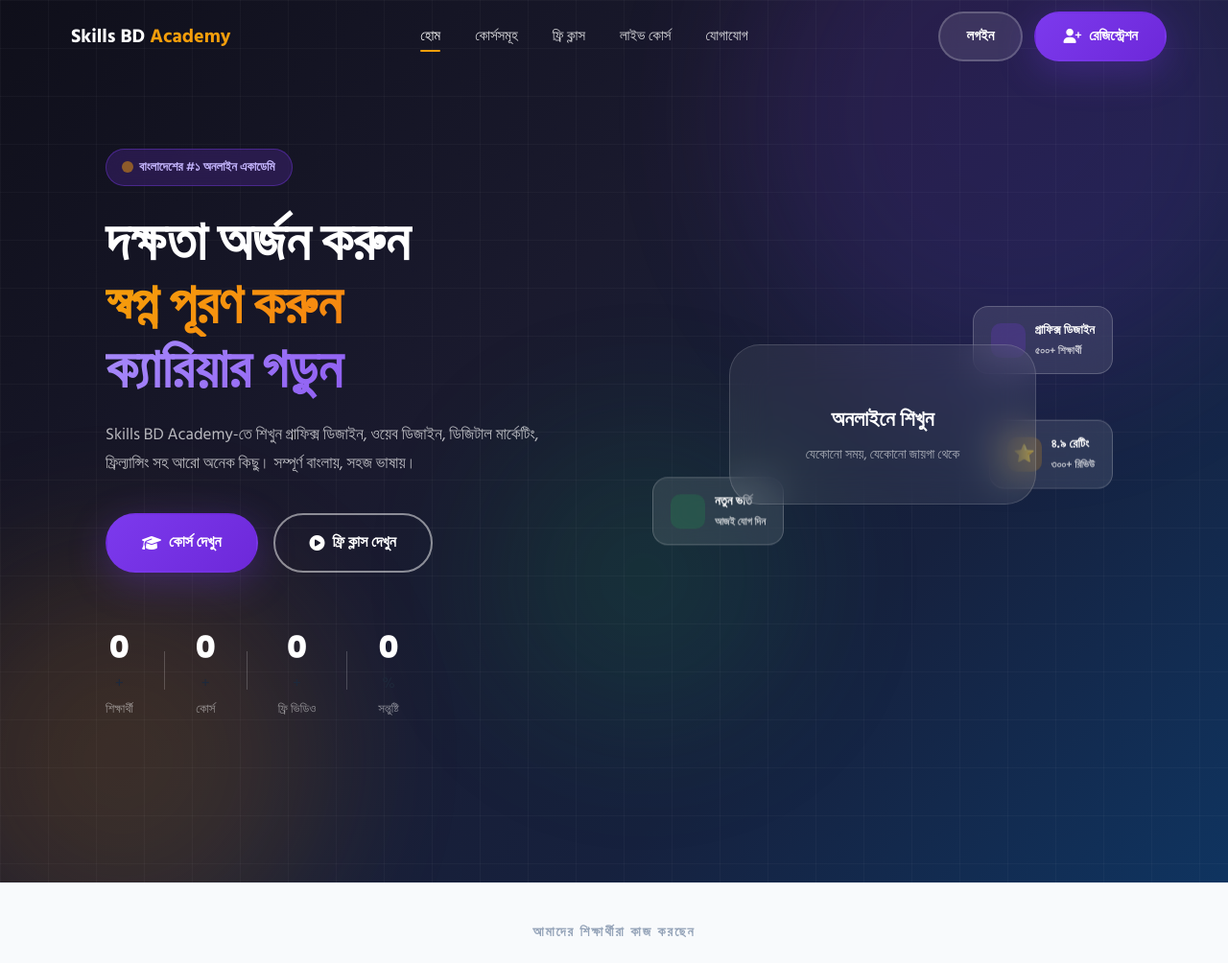
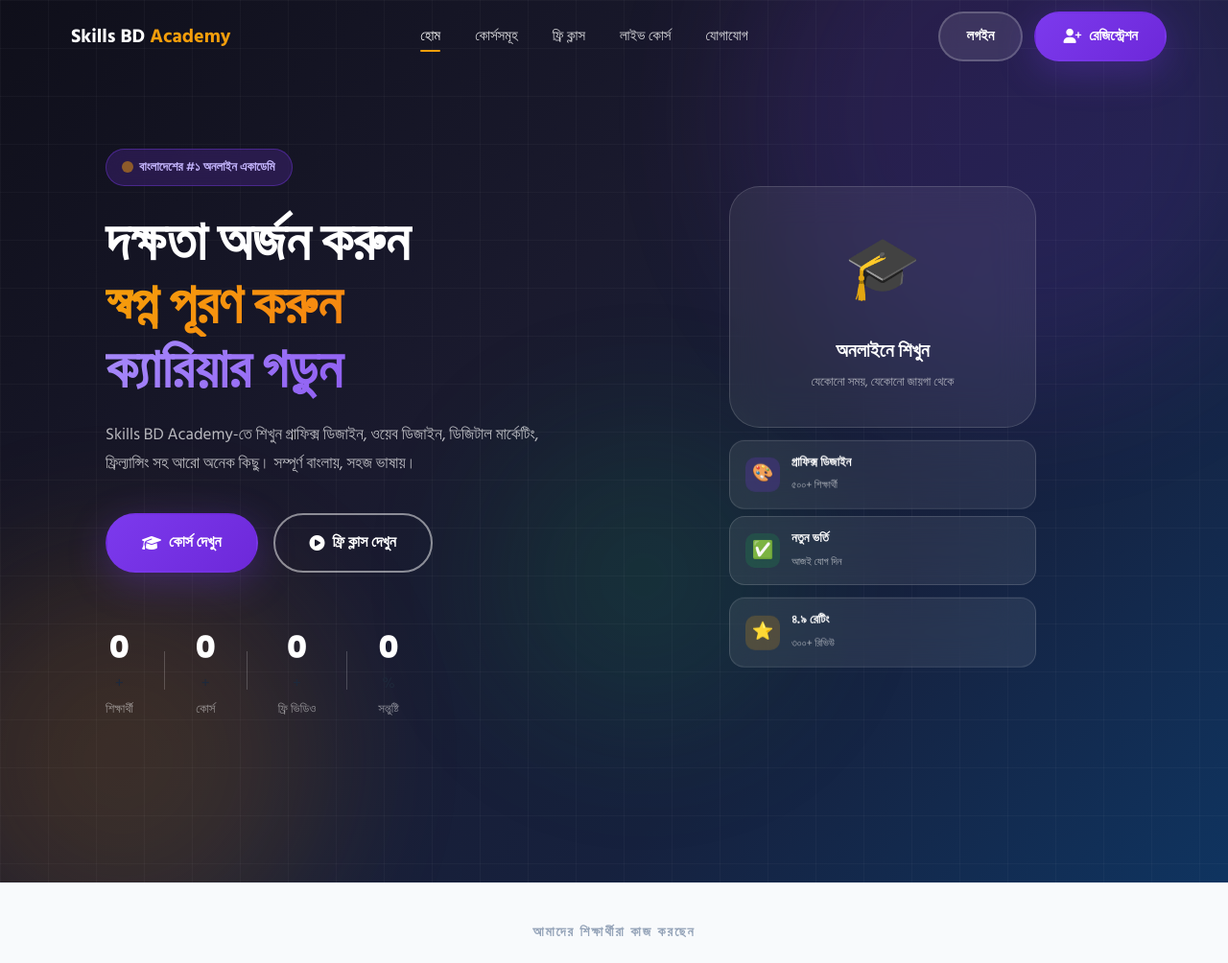
Before and after one commit to skillsbdacademy/skills-bd-academy, a plain HTML site: page frontend/index.html in a window 1280 px wide. Shown: the top 1004 px of the page at 96% size. Drawn offline with Linux system fonts and the light colour scheme.

Commit message:
Fix hero visual and counter animation

```diff
--- a/frontend/css/style.css
+++ b/frontend/css/style.css
@@ -567,12 +567,19 @@
 }
 
 /* HERO RIGHT */
+/* HERO RIGHT */
 .hero-visual {
-  position: relative;
   display: flex;
   justify-content: center;
   align-items: center;
-  padding: 40px;
+}
+
+.hero-cards-wrapper {
+  display: flex;
+  flex-direction: column;
+  gap: 16px;
+  width: 100%;
+  max-width: 320px;
 }
 
 .hero-main-card {
@@ -580,77 +587,76 @@
   backdrop-filter: blur(20px);
   border: 1px solid rgba(255,255,255,0.15);
   border-radius: var(--radius-xl);
-  padding: 40px;
+  padding: 36px;
   text-align: center;
   color: white;
   animation: floatCard 4s ease-in-out infinite;
-  position: relative;
-  z-index: 2;
-  width: 320px;
 }
 
 @keyframes floatCard {
   0%, 100% { transform: translateY(0); }
-  50% { transform: translateY(-20px); }
+  50% { transform: translateY(-12px); }
 }
 
 .hero-card-icon {
-  font-size: 72px;
-  margin-bottom: 20px;
+  font-size: 64px;
+  margin-bottom: 16px;
   display: block;
-  animation: rotateIcon 6s ease-in-out infinite;
-}
-
-@keyframes rotateIcon {
-  0%, 100% { transform: rotate(-5deg); }
-  50% { transform: rotate(5deg); }
 }
 
 .hero-main-card h3 {
-  font-size: 22px;
+  font-size: 20px;
   font-weight: 700;
-  margin-bottom: 8px;
+  margin-bottom: 6px;
 }
 
 .hero-main-card p {
-  font-size: 14px;
+  font-size: 13px;
   color: rgba(255,255,255,0.6);
 }
 
-/* Floating mini cards */
+.hero-mini-cards {
+  display: flex;
+  flex-direction: column;
+  gap: 10px;
+}
+
 .hero-mini-card {
-  position: absolute;
-  background: rgba(255,255,255,0.1);
+  background: rgba(255,255,255,0.08);
   backdrop-filter: blur(20px);
-  border: 1px solid rgba(255,255,255,0.2);
+  border: 1px solid rgba(255,255,255,0.15);
   border-radius: var(--radius);
-  padding: 14px 18px;
+  padding: 12px 16px;
   color: white;
   display: flex;
   align-items: center;
-  gap: 10px;
-  font-size: 13px;
-  font-weight: 600;
-  white-space: nowrap;
-  animation: floatMini 3s ease-in-out infinite;
+  gap: 12px;
+  animation: floatCard 3s ease-in-out infinite;
 }
 
-.hero-mini-card-1 {
-  top: 0px;
-  right: 10px;
-  animation-delay: 0.5s;
+.hero-mini-card:nth-child(2) { animation-delay: 0.5s; }
+.hero-mini-card:nth-child(3) { animation-delay: 1s; }
+
+.mini-icon {
+  width: 40px;
+  height: 40px;
+  border-radius: 10px;
+  display: flex;
+  align-items: center;
+  justify-content: center;
+  font-size: 20px;
+  flex-shrink: 0;
 }
 
-.hero-mini-card-2 {
-  bottom: 0px;
-  left: 10px;
-  animation-delay: 1s;
+.hero-mini-card strong {
+  display: block;
+  font-size: 13px;
+  font-weight: 700;
 }
 
-.hero-mini-card-3 {
-  top: 45%;
-  right: 10px;
-  animation-delay: 1.5s;
+.hero-mini-card span {
+  font-size: 11px;
+  opacity: 0.6;
 }
 
 @keyframes floatMini {
--- a/frontend/index.html
+++ b/frontend/index.html
@@ -103,33 +103,34 @@
 
  <!-- HERO VISUAL -->
 <div class="hero-visual">
+  <div class="hero-cards-wrapper">
     <div class="hero-main-card">
-        <span class="hero-card-icon"></span>
+      <span class="hero-card-icon">🎓</span>
       <h3>অনলাইনে শিখুন</h3>
       <p>যেকোনো সময়, যেকোনো জায়গা থেকে</p>
     </div>
-
-      <div class="hero-mini-card hero-mini-card-1">
-        <div class="mini-icon" style="background:rgba(124,58,237,0.2)"></div>
+    <div class="hero-mini-cards">
+      <div class="hero-mini-card">
+        <div class="mini-icon" style="background:rgba(124,58,237,0.2)">🎨</div>
         <div>
-          <strong style="display:block;font-size:13px">গ্রাফিক্স ডিজাইন</strong>
-          <span style="font-size:11px;opacity:0.7">৫০০+ শিক্ষার্থী</span>
+          <strong>গ্রাফিক্স ডিজাইন</strong>
+          <span>৫০০+ শিক্ষার্থী</span>
         </div>
       </div>
-
-      <div class="hero-mini-card hero-mini-card-2">
-        <div class="mini-icon" style="background:rgba(22,163,74,0.2)"></div>
+      <div class="hero-mini-card">
+        <div class="mini-icon" style="background:rgba(22,163,74,0.2)">✅</div>
         <div>
-          <strong style="display:block;font-size:13px">নতুন ভর্তি</strong>
-          <span style="font-size:11px;opacity:0.7">আজই যোগ দিন</span>
+          <strong>নতুন ভর্তি</strong>
+          <span>আজই যোগ দিন</span>
         </div>
       </div>
-
-      <div class="hero-mini-card hero-mini-card-3">
+      <div class="hero-mini-card">
         <div class="mini-icon" style="background:rgba(245,158,11,0.2)">⭐</div>
         <div>
-          <strong style="display:block;font-size:13px">৪.৯ রেটিং</strong>
-          <span style="font-size:11px;opacity:0.7">৩০০+ রিভিউ</span>
+          <strong>৪.৯ রেটিং</strong>
+          <span>৩০০+ রিভিউ</span>
+        </div>
+      </div>
     </div>
   </div>
 </div>
--- a/frontend/js/main.js
+++ b/frontend/js/main.js
@@ -48,15 +48,16 @@
   });
 };
 
-// Counter Animation
-const startCounters = () => {
-  const counters = document.querySelectorAll('.stat-num');
+// ===== COUNTER ANIMATION =====
+const animateCounters = () => {
+  const counters = document.querySelectorAll('[data-target]');
   counters.forEach(counter => {
     const target = parseInt(counter.getAttribute('data-target'));
     if (!target) return;
 
+    counter.textContent = '0';
     let current = 0;
-    const increment = target / 60;
+    const increment = Math.ceil(target / 60);
 
     const timer = setInterval(() => {
       current += increment;
@@ -64,26 +65,16 @@
         counter.textContent = target;
         clearInterval(timer);
       } else {
-        counter.textContent = Math.floor(current);
+        counter.textContent = current;
       }
     }, 30);
   });
 };
 
-// Page load হলেই counter চালু
-window.addEventListener('load', () => {
-  setTimeout(startCounters, 1500);
+// Page load হলে counter চালু
+document.addEventListener('DOMContentLoaded', () => {
+  setTimeout(animateCounters, 800);
 });
-    entries.forEach(entry => {
-      if (entry.isIntersecting) {
-        animateCounters();
-        observer.disconnect();
-      }
-    });
-  }, { threshold: 0.5 });
-  observer.observe(heroStats);
-}
-
 // ===== SCROLL REVEAL ANIMATION =====
 const revealElements = () => {
   const elements = document.querySelectorAll(
```
Lines whose indentation alone changed are shown as unchanged.
